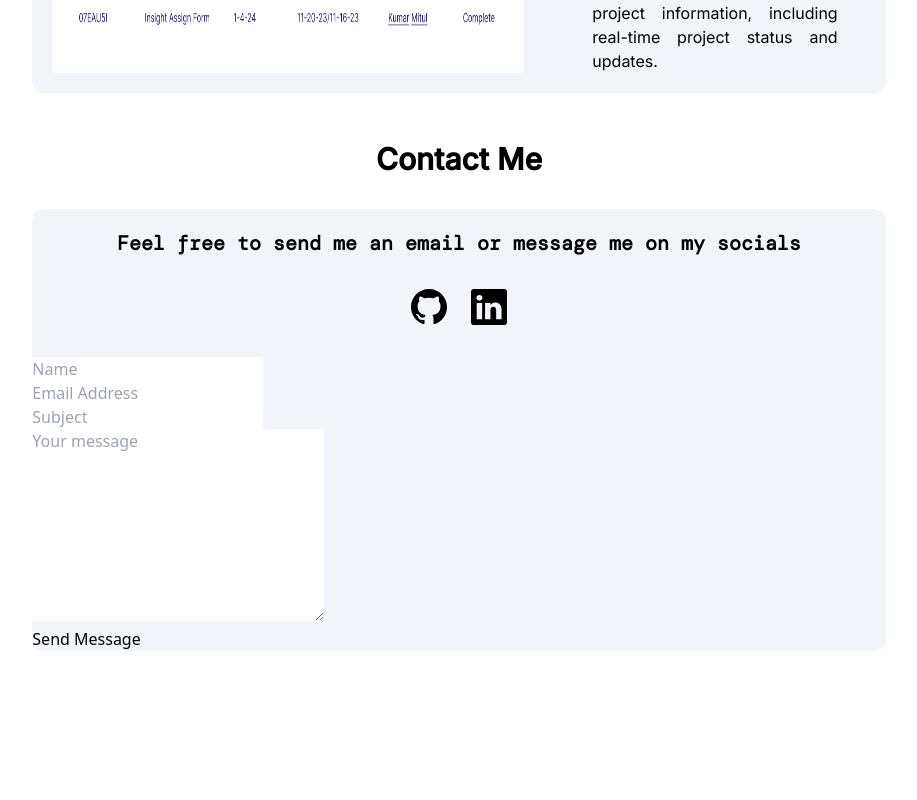
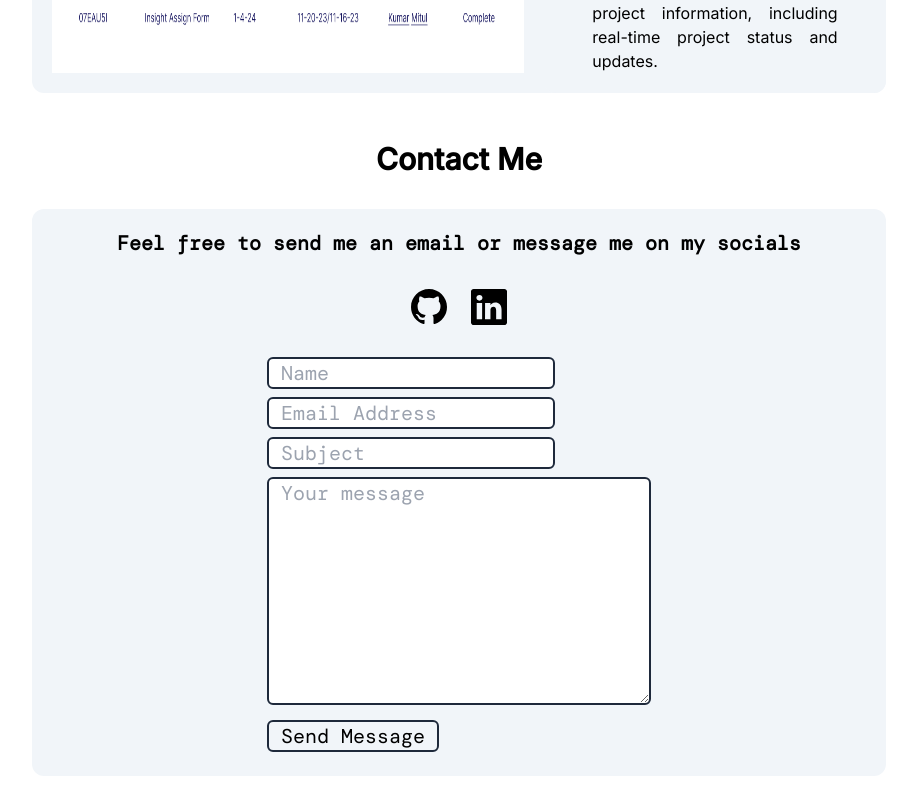
Before and after one commit to matthewLarrosa/matthewLarrosa.github.io, a React (Vite) app: page / in a window 1280 px wide. Shown: the part 2935-3735 px from the top of the page, without its empty margins (181-1098 px from the left). Before the commit the page ends 3610 px from the top, so only its background shows below. Built offline with nearby package versions, Linux system fonts and the light colour scheme.

Commit message:
contact section finished

```diff
--- a/src/components/Contact.jsx
+++ b/src/components/Contact.jsx
@@ -42,51 +42,51 @@ function Contact() {
               <a href="https://github.com/matthewLarrosa">
                 <BsGithub className="text-4xl m-3" />
               </a>
-              <BsLinkedin className="text-4xl m-3" />
+              <a href="https://www.linkedin.com/in/matthew-larrosa-19-9999ml/"><BsLinkedin className="text-4xl m-3" /></a>
             </div>
           </div>
-          <div>
+          <div className="flex justify-center">
             <form ref={form} onSubmit={sendEmail}>
-              <div className="row pt-5 mx-auto">
-                <div className="col-8 form-group mx-auto">
+              <div className="row pt-5 mx-auto w-full">
+                <div className="col-8 form-group mb-2 text-xl">
                   <input
                     type="text"
-                    className="form-control"
-                    placeholder="Name"
+                    className="form-control rounded-md w-72 font-sec border-slate-800 border-black border-2"
+                    placeholder=" Name"
                     name="name"
                   />
                 </div>
-                <div className="col-8 form-group mx-auto">
+                <div className="col-8 form-group mb-2 text-xl">
                   <input
                     type="email"
-                    className="form-control"
-                    placeholder="Email Address"
+                    className="form-control rounded-md w-72 font-sec border-slate-800 border-black border-2"
+                    placeholder=" Email Address"
                     name="email"
                   />
                 </div>
-                <div className="col-8 form-group mx-auto">
+                <div className="col-8 form-group mb-2 text-xl">
                   <input
                     type="text"
-                    className="form-control"
-                    placeholder="Subject"
+                    className="form-control rounded-md w-72 font-sec border-slate-800 border-black border-2"
+                    placeholder=" Subject"
                     name="subject"
                   />
                 </div>
-                <div className="col-8 form-group mx-auto">
+                <div className="col-8 form-group mb-2 text-xl">
                   <textarea
-                    className="form-control"
+                    className="form-control rounded-md w-96 font-sec border-slate-800 border-black border-2"
                     id=""
                     cols="30"
                     rows="8"
-                    placeholder="Your message"
+                    placeholder=" Your message"
                     name="message"
                   ></textarea>
                 </div>
-                <div className="col-8 form-group mx-auto">
+                <div className="col-8 form-group mb-6 text-xl">
                   <input
                     type="submit"
-                    className="btn btn-info"
-                    value="Send Message"
+                    className="btn btn-info rounded-md font-sec border-slate-800 border-black border-2 hover:text-white hover:bg-black hover:cursor-pointer"
+                    value=" Send Message "
                   ></input>
                 </div>
               </div>
```
